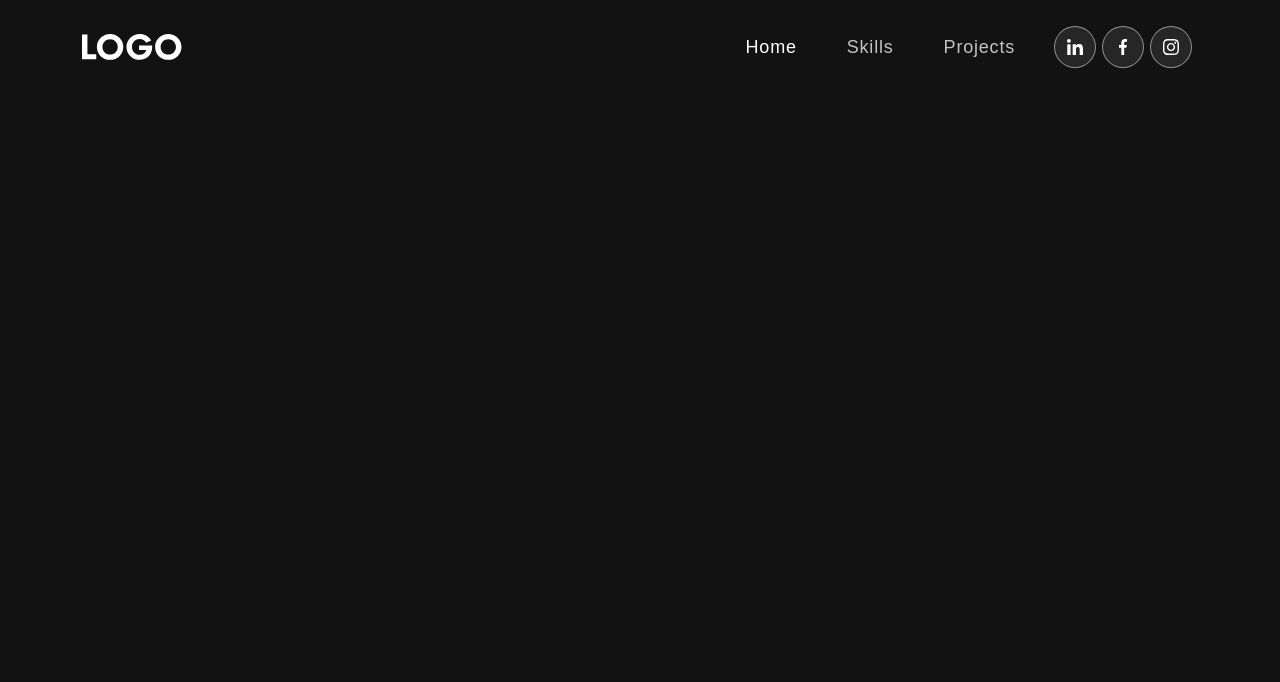
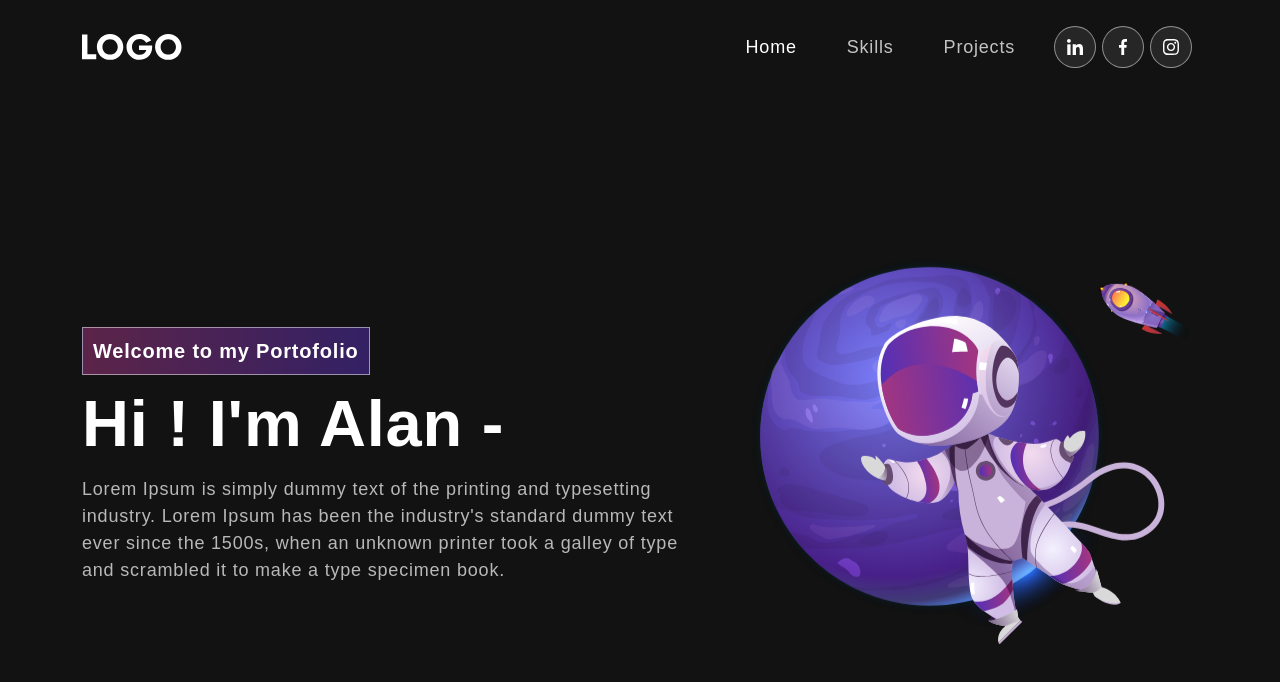
Before and after one commit to AlainNL/portofolio, a React (Create React App) app: page / in a window 1280 px wide. Shown: the top 682 px of the page. Built offline with nearby package versions, Linux system fonts and the light colour scheme.

Commit message:
banner development + animation css

```diff
--- a/src/App.css
+++ b/src/App.css
@@ -213,3 +213,54 @@
 nav.navbar .navbar-toggler[aria-expanded="true"] .navbar-toggler-icon {
 	border-color: transparent;
 }
+
+/************ Banner Css ************/
+.banner {
+  margin-top: 0;
+  padding: 260px 0 100px 0;
+  background-position: top center;
+  background-size: cover;
+  background-repeat: no-repeat;
+}
+.banner .tagline {
+  font-weight: 700;
+  letter-spacing: 0.8px;
+  padding: 8px 10px;
+  background: linear-gradient(90.21deg, rgba(170, 54, 124, 0.5) -5.91%, rgba(74, 47, 189, 0.5) 111.58%);
+  border: 1px solid rgba(255, 255, 255, 0.5);
+  font-size: 20px;
+  margin-bottom: 16px;
+  display: inline-block;
+}
+.banner h1 {
+  font-size: 65px;
+  font-weight: 700;
+  letter-spacing: 0.8px;
+  line-height: 1;
+  margin-bottom: 20px;
+  display: block;
+}
+.banner p {
+  color: #B8B8B8;
+  font-size: 18px;
+  letter-spacing: 0.8px;
+  line-height: 1.5em;
+  width: 96%;
+}
+.banner img {
+  animation: updown 3s linear infinite;
+}
+@keyframes updown {
+    0% {
+        transform: translateY(-20px);
+    }
+    50% {
+        transform: translateY(20px);
+    }
+    100% {
+        transform: translateY(-20px);
+    }
+}
+.txt-rotate > .wrap {
+  border-right: 0.08em solid #666;
+}
--- a/src/App.js
+++ b/src/App.js
@@ -1,11 +1,13 @@
 import './App.css';
 import { NavBar } from './components/NavBar';
+import { Banner } from './components/Banner';
 import 'bootstrap/dist/css/bootstrap.min.css';
 
 function App() {
   return (
     <div className="App">
       <NavBar />
+      <Banner />
     </div>
   );
 }
--- /dev/null
+++ b/src/components/Banner.js
@@ -0,0 +1,64 @@
+import { useState, useEffect } from "react";
+import { Container, Row, Col } from "react-bootstrap"
+import headerImg from "../assets/header-img.svg";
+
+
+export const Banner = () => {
+  const [loopNum, setLoopNum] = useState(0);
+  const toRotate = [ " - Full stack Developer"]
+  const [isDeleting, setIsDeleting] = useState(false);
+  const [text, setText] = useState('');
+  const [delta, setDelta]= useState(200 - Math.random() * 100);
+  const [index, setIndex] = useState(1);
+  const period = 100;
+
+  useEffect(() => {
+    let ticker = setInterval(() => {
+      tick();
+    }, delta);
+
+    return () => { clearInterval(ticker) };
+  }, [text])
+
+    const tick = () => {
+      let i = loopNum % toRotate.length;
+      let fullText = toRotate[i];
+      let updatedText = isDeleting ? fullText.substring(0, text.length - 1) : fullText.substring(0, text.length + 1);
+
+      setText(updatedText);
+
+      if (isDeleting) {
+        setDelta(prevDelta => prevDelta / 2);
+      }
+
+      if (!isDeleting && updatedText === fullText) {
+        setIsDeleting(true);
+        setIndex(prevIndex => prevIndex - 1);
+        setDelta(period);
+      } else if (isDeleting && updatedText === '') {
+        setIsDeleting(false);
+        setLoopNum(loopNum +1);
+        setIndex(1);
+        setDelta(500);
+      } else {
+        setIndex(prevIndex => prevIndex + 1);
+      }
+    }
+
+  return (
+    <section className="banner" id="home">
+      <Container>
+        <Row className="align-items-center">
+          <Col xs={12} md={6} xl={7}>
+            <span className="tagline">Welcome to my Portofolio</span>
+            <h1>{`Hi ! I'm Alan`} <span className="wrap">{text}</span></h1>
+            <p>Lorem Ipsum is simply dummy text of the printing and typesetting industry. Lorem Ipsum has been the industry's standard dummy text ever since the 1500s, when an unknown printer took a galley of type and scrambled it to make a type specimen book.</p>
+          </Col>
+          <Col xs={12} md={6} xl={5}>
+            <img src={headerImg} alt="Header Img"/>
+          </Col>
+        </Row>
+      </Container>
+    </section>
+  )
+}
```
Also changed, not shown: src/assets/header-img.svg (added).
